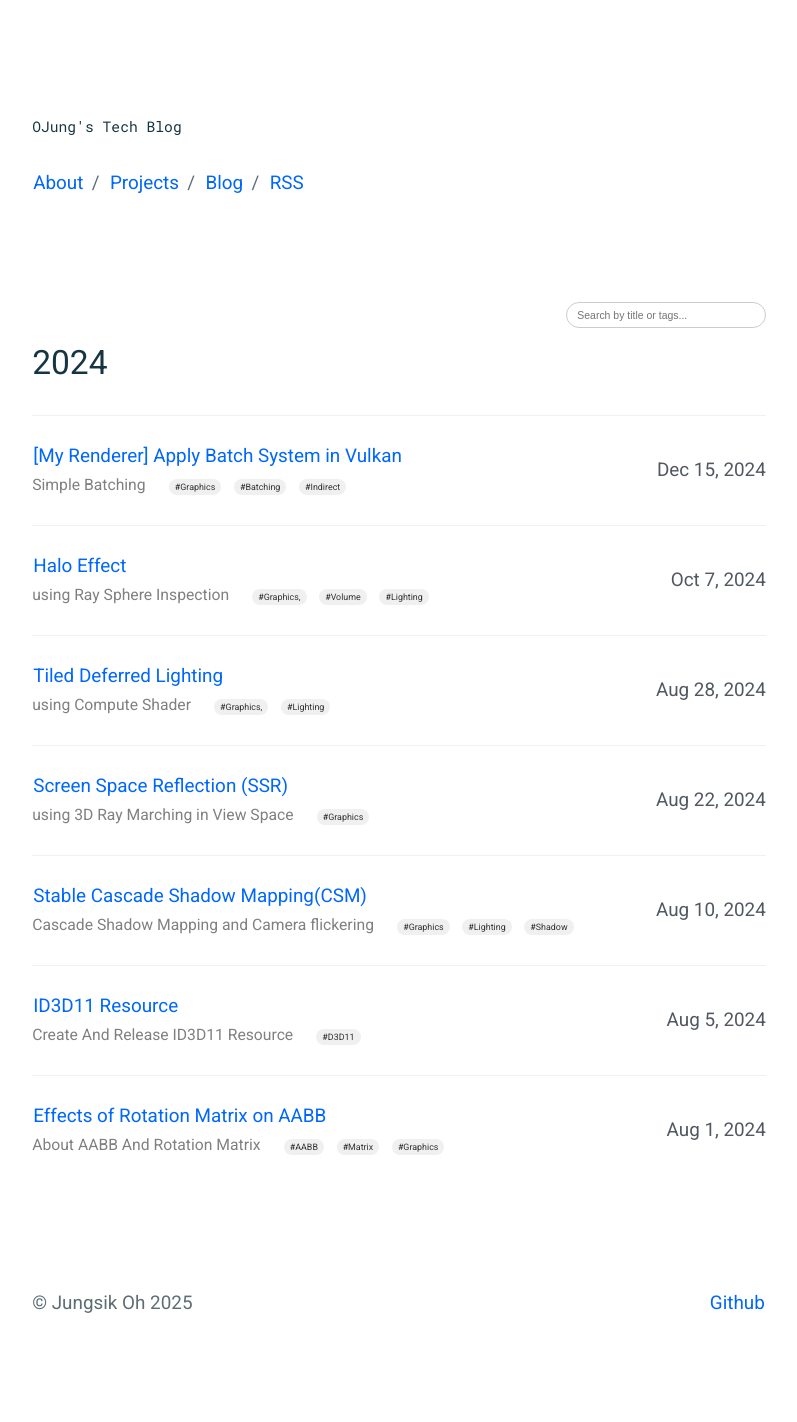
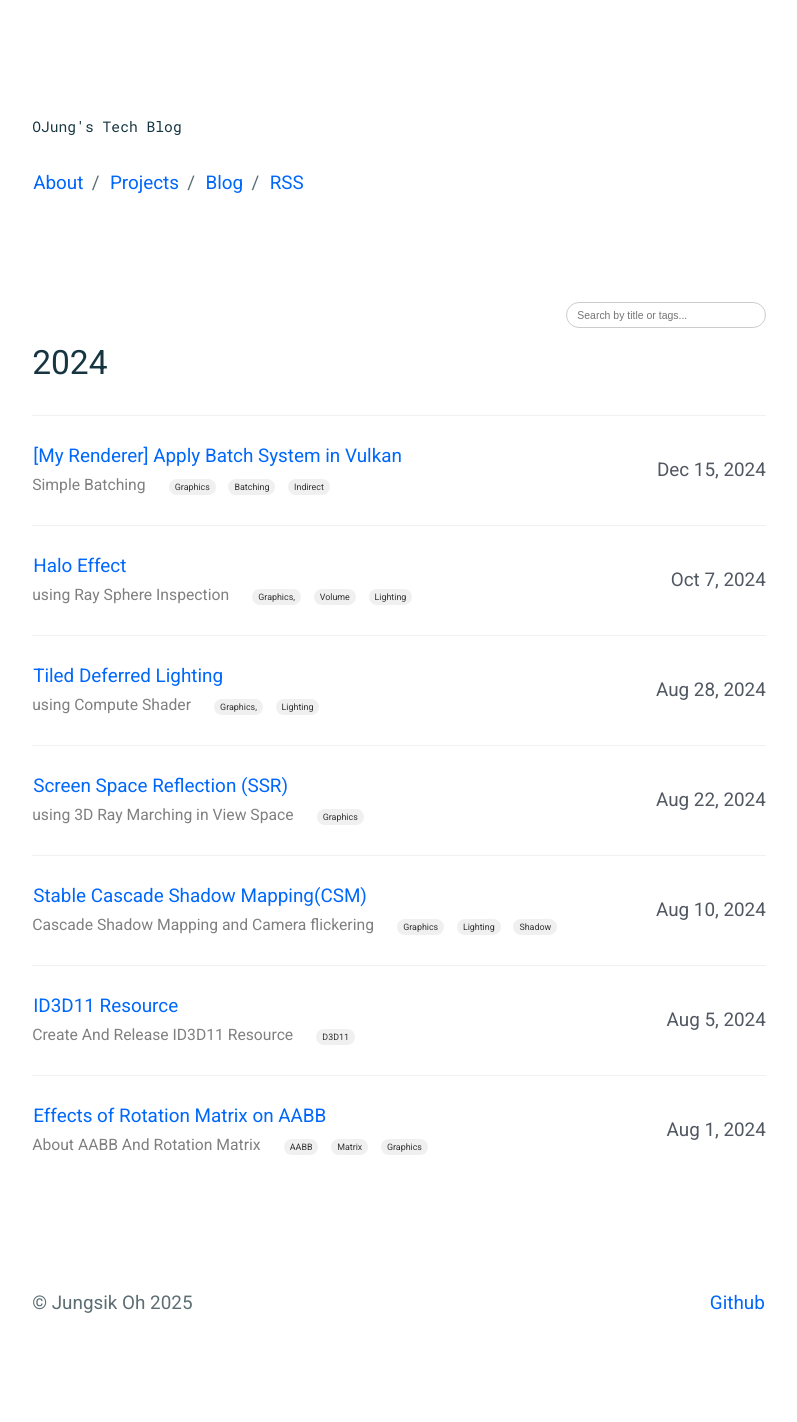
Before and after one commit to JungsikOh/jungsikoh.github.io, a Jekyll site: the page built from _pages/about.md, in a window 1280 px wide. Shown: the whole page, without its empty margins (241-1038 px from the left). Built offline with Jekyll 4.4.1, drawn with Linux system fonts in a browser that asks for light colours.

Commit message:
update post info

```diff
--- a/_pages/about.md
+++ b/_pages/about.md
@@ -76,7 +76,7 @@ permalink: /blog/
         <!-- 오른쪽: 태그 목록 -->
        <span class="post-tags">
        {% for tag in post.tags %}
-        <span class="post-tag">#{{ tag }}</span>
+        <span class="post-tag">{{ tag }}</span>
        {% endfor %}
        </span>
       </h3>
```
